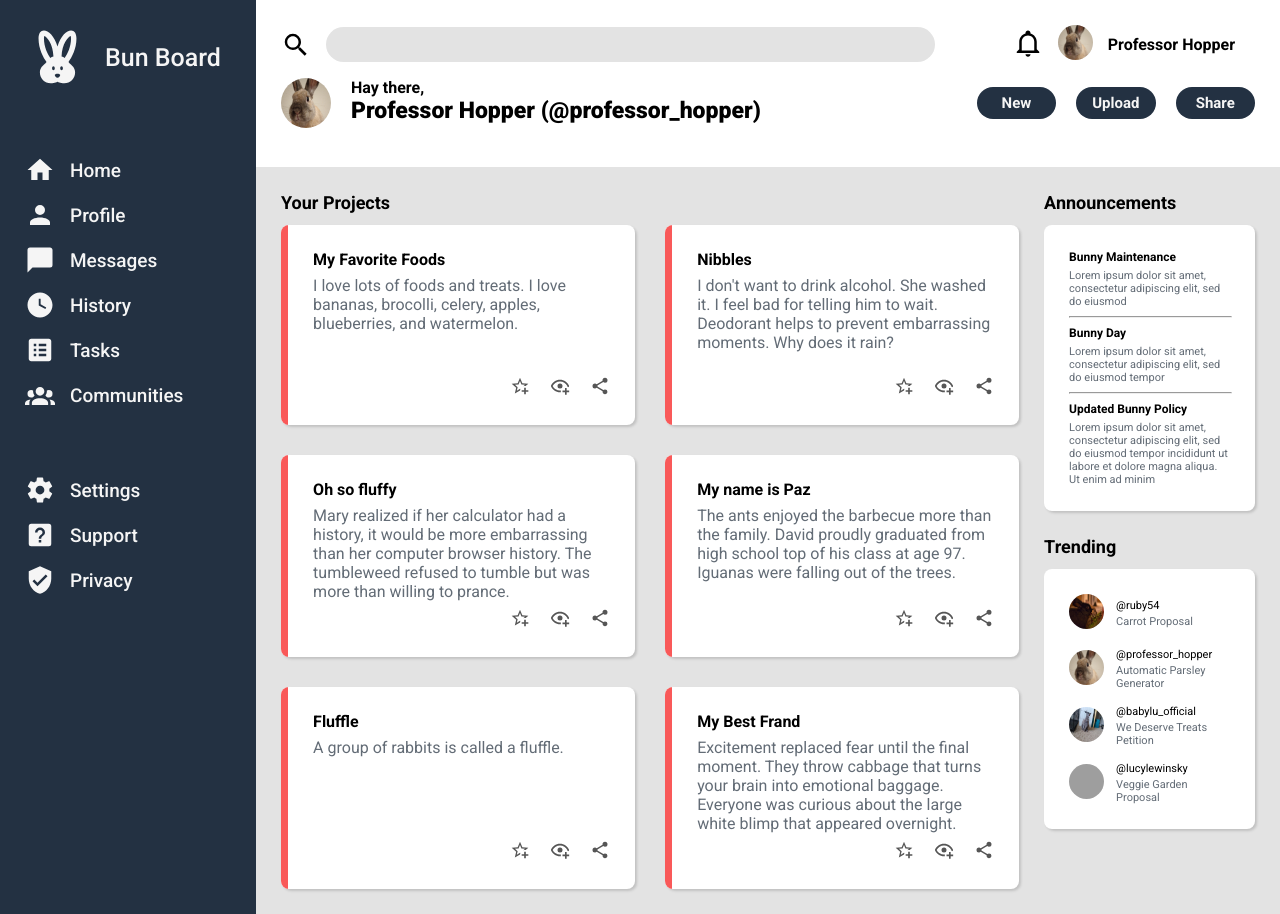
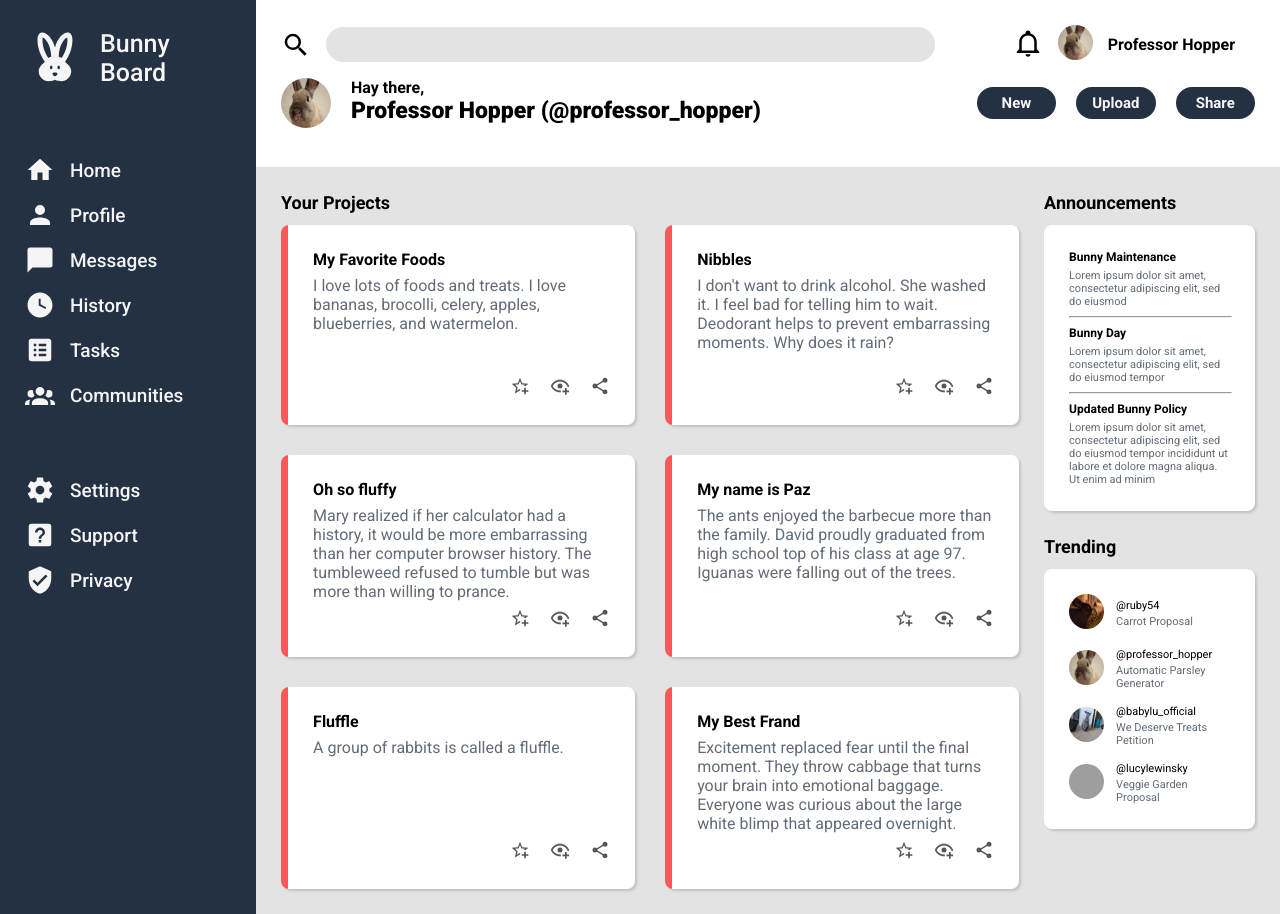
Before and after one commit to janeBenson/admin-dashboard, a plain HTML site: page index.html in a window 1280 px wide. Drawn offline with Linux system fonts and the light colour scheme; grey boxes are pictures that could not be loaded.

Commit message:
Make dashboard name edit

```diff
--- a/index.html
+++ b/index.html
@@ -16,7 +16,7 @@
 								d="M16.84 14.5C16.58 14.33 16.22 13.89 16.05 13.68C17.24 12 19 8.87 19 5C19 3.05 18.26 2 17 2C15.46 2 13.04 4.06 12 7.97C10.96 4.06 8.54 2 7 2C5.74 2 5 3.05 5 5C5 8.87 6.76 12 7.95 13.68C7.78 13.89 7.42 14.33 7.16 14.5C6.66 14.93 5.5 15.89 5.5 17.5C5.5 19.71 7.29 21.5 9.5 21.5C11.05 21.5 12 20.94 12 20.94S12.95 21.5 14.5 21.5C16.71 21.5 18.5 19.71 18.5 17.5C18.5 15.89 17.34 14.93 16.84 14.5M9.35 12.2C8.34 10.7 7 8.12 7 5C7 4.5 7.06 4.2 7.12 4.03C8.06 4.34 10.36 6.74 10.5 11.67C10.03 11.79 9.66 11.97 9.35 12.2M10.5 16.75C10.22 16.75 10 16.41 10 16S10.22 15.25 10.5 15.25 11 15.59 11 16 10.78 16.75 10.5 16.75M12 19.5C11.45 19.5 11 18.78 11 18.5S11.45 18 12 18 13 18.22 13 18.5 12.55 19.5 12 19.5M13.5 16.75C13.22 16.75 13 16.41 13 16S13.22 15.25 13.5 15.25 14 15.59 14 16 13.78 16.75 13.5 16.75M13.5 11.67C13.64 6.74 15.94 4.34 16.88 4.03C16.94 4.2 17 4.5 17 5C17 8.12 15.66 10.7 14.65 12.2C14.34 11.97 13.97 11.79 13.5 11.67Z"
 							/>
 						</svg>
-						<span>Bun Board</span>
+						<span>Bunny Board</span>
 					</a>
 				</div>
 				<div class="btn-group-1">
```
